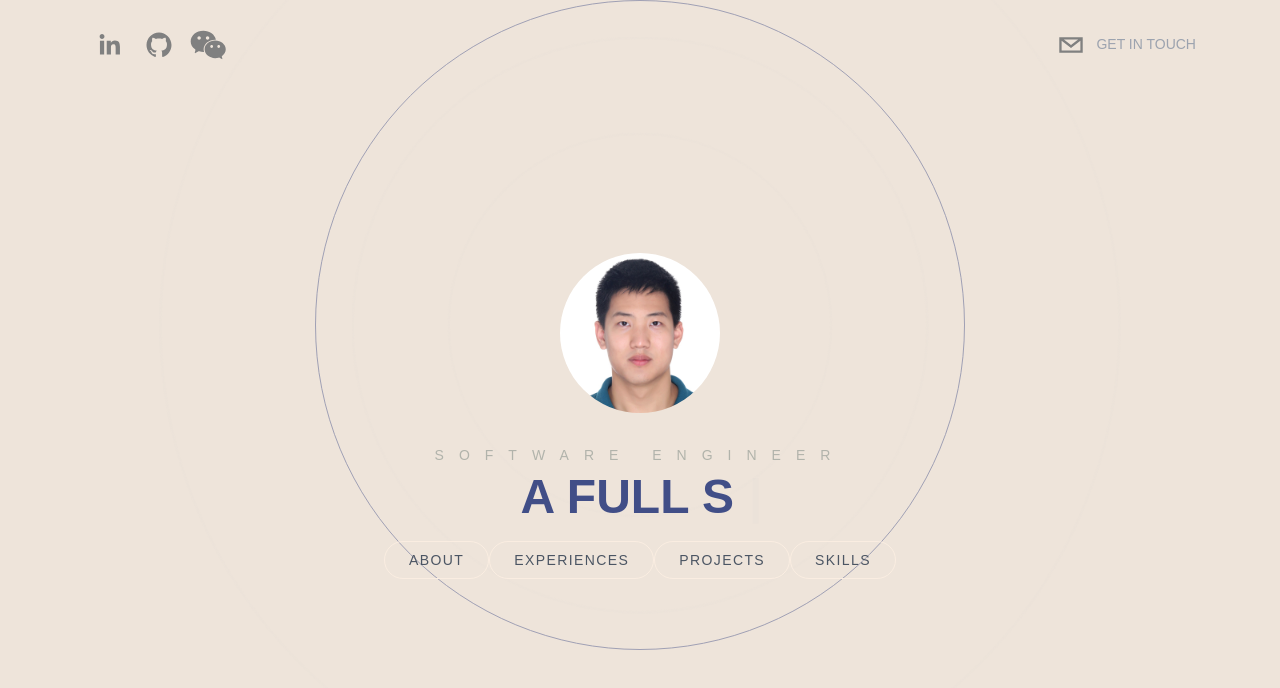
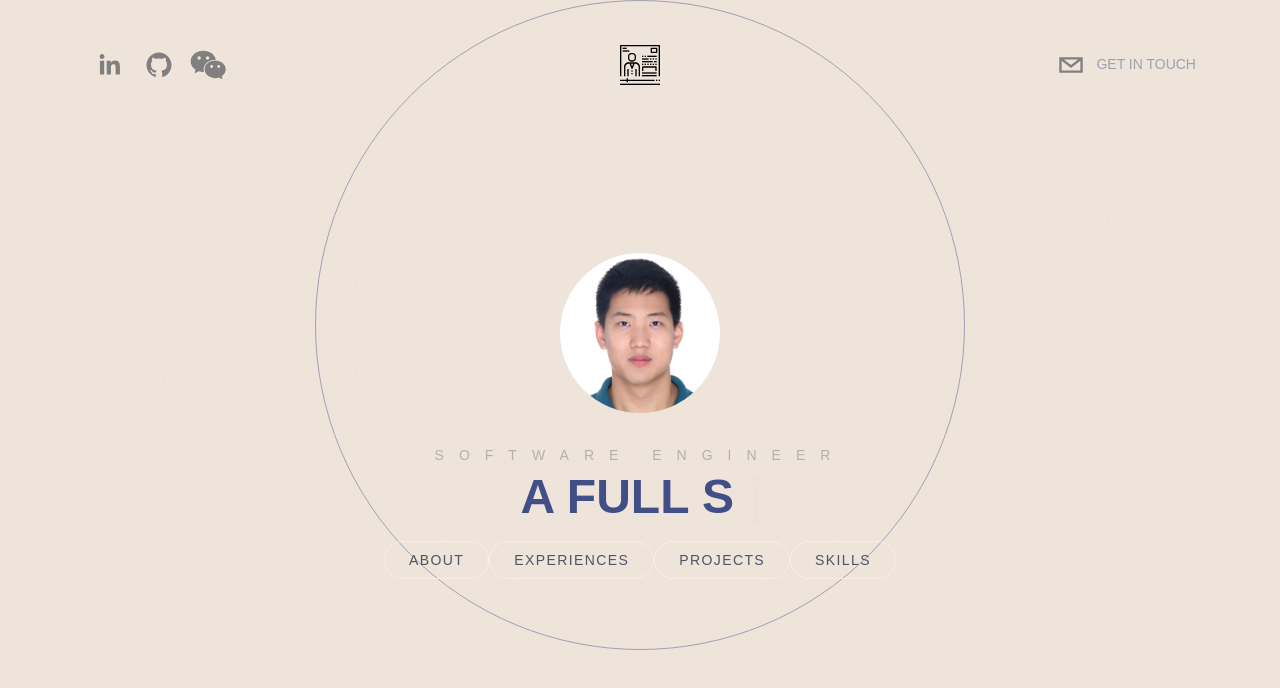
Before and after one commit to Charlesq666/youlin.github.io, a Next.js app in the folder portfolio/: page / in a window 1280 px wide. Shown: the top 688 px of the page. Built offline with nearby package versions, Linux system fonts and the light colour scheme.

Commit message:
feat: resume logo

```diff
--- a/portfolio/assets/ResumeLogo.tsx
+++ b/portfolio/assets/ResumeLogo.tsx
@@ -6,7 +6,6 @@ type Props = {
 
 const ResumeLogo = ( {className} : Props) => {
   return (
-    <div className={className}>
       <svg fill="#000000" version="1.1" id="Capa_1" xmlns="http://www.w3.org/2000/svg" viewBox="0 0 60 60">
       <g>
         <g>
@@ -47,7 +46,6 @@ const ResumeLogo = ( {className} : Props) => {
         </g>
       </g>
       </svg>
-    </div>
   )
 }
 
--- a/portfolio/components/Header.tsx
+++ b/portfolio/components/Header.tsx
@@ -58,7 +58,8 @@ function Header({}: Props) {
         </Dialog>
       </Transition>
 
-      <header className="sticky top-0 flex items-start justify-between max-w-6xl mx-auto z-20 p-5">
+      <header className="sticky top-0 w-full mx-auto z-20 md:p-5">
+        <div className="flex items-center justify-between max-w-6xl mx-auto p-5">
           <motion.div
             className="flex flex-row items-center justify-center"
             initial={{
@@ -98,7 +99,11 @@ function Header({}: Props) {
 
           </motion.div>
 
-        <ResumeLogo className="" />
+          <div className="w-10 h-10">
+            <a href="https://docs.google.com/document/d/1TLjbq6Ykvp2CBdFxgIUitk3q8bOuaSOB/edit?usp=sharing&ouid=110553617090949454042&rtpof=true&sd=true">
+              <ResumeLogo />
+            </a>
+          </div>
 
           <motion.div
             className="flex flex-row items-center text-gray-300 cursor-pointer"
@@ -128,6 +133,7 @@ function Header({}: Props) {
               </p>
             </button>
           </motion.div>
+        </div>
       </header>
     </>
   );
```
Lines whose indentation alone changed are shown as unchanged.
